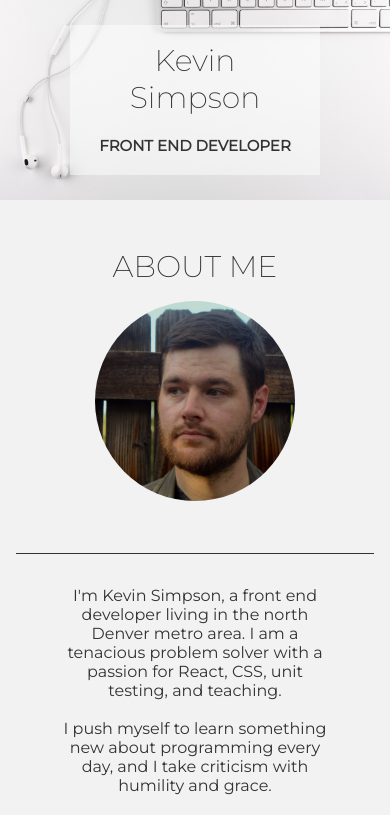
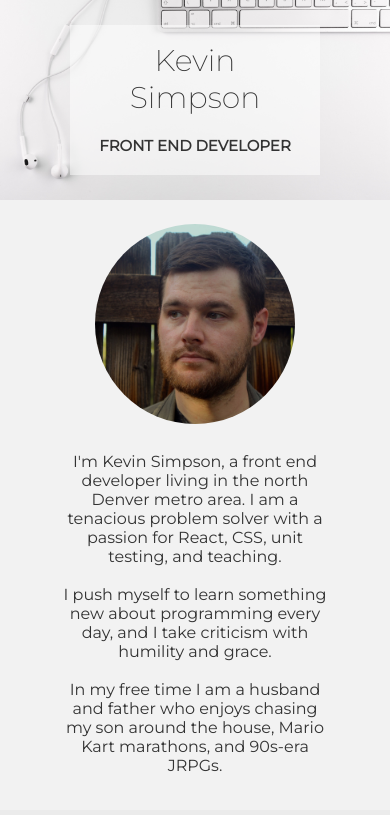
Before and after one commit to relasine/january-portfolio, a React (Create React App) app: page / in a window 390 px wide. Shown: the top 815 px of the page. Built offline with nearby package versions, Linux system fonts and the light colour scheme.

Commit message:
Remove About Me on MQs

```diff
--- a/src/components/About/About.css
+++ b/src/components/About/About.css
@@ -45,13 +45,18 @@
 @media (max-width: 580px) {
   .about-section .about-details {
     margin: 0 1rem;
-    padding-top: 2rem; }
+    padding-top: 0rem;
+    border-top: 0; }
   .about-section article {
     padding-left: 0;
     padding-right: 0;
+    margin-bottom: 0;
     padding: 1rem; }
+    .about-section article .hero-img {
+      margin-top: 0.5rem;
+      margin-bottom: 0.5rem; }
     .about-section article h2 {
-      font-size: 30px; }
+      display: none; }
     .about-section article p {
       width: 270px;
       margin: auto; } }
--- a/src/components/About/About.scss
+++ b/src/components/About/About.scss
@@ -62,20 +62,24 @@ $primary-color: #333;
   .about-section {
     .about-details {
       margin: 0 1rem;
-      padding-top: 2rem;
+      padding-top: 0rem;
+      border-top: 0;
     }
 
     article {
       padding-left: 0;
       padding-right: 0;
+      margin-bottom: 0;
       div {
       }
       padding: 1rem;
 
       .hero-img {
+        margin-top: 0.5rem;
+        margin-bottom: 0.5rem;
       }
       h2 {
-        font-size: 30px;
+        display: none;
       }
       p {
         width: 270px;
```
